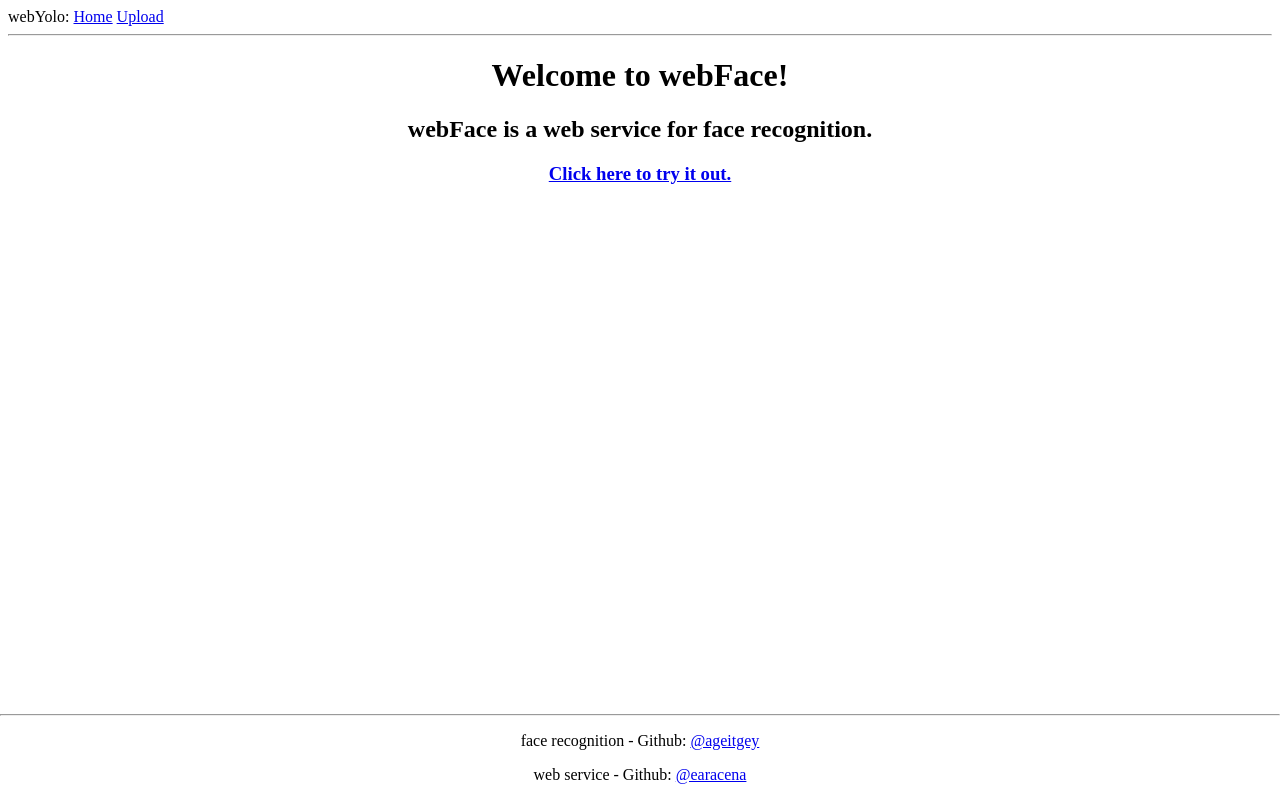
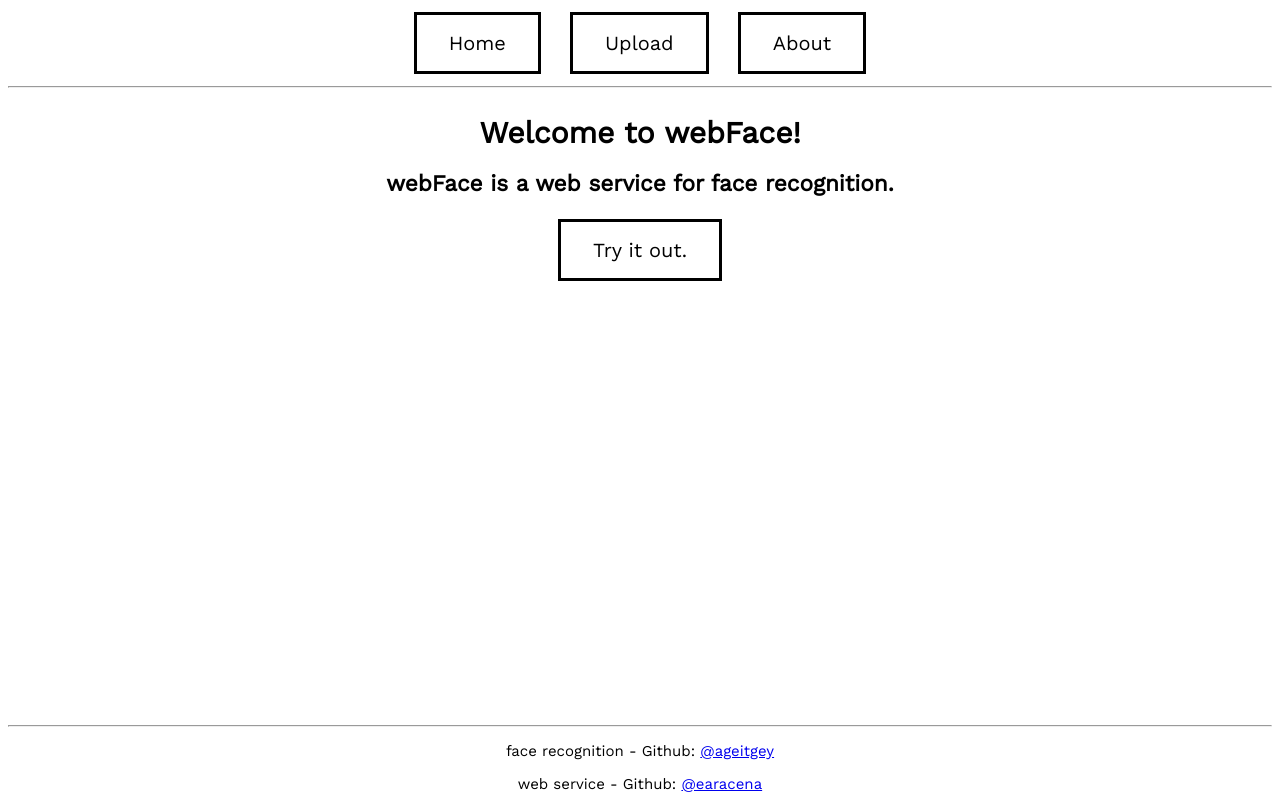
Before and after one commit to earacena/webface, a Flask app: page / in a window 1280 px wide. Before the commit the page ends 784 px from the top, so only its background shows below. Run offline with Flask 2, Linux system fonts and the light colour scheme.

Commit message:
Added CSS buttons. Changed ID generation to include extensions so users can view images in new tabs or download the results. Added web font from Google Fonts. Added about page.

```diff
--- a/app/face_detect.py
+++ b/app/face_detect.py
@@ -26,7 +26,8 @@ def recognize(filename):
         print("[...] Face located: Top: {}, Left: {}, Bottom: {}, Right: {}".format(              top, left, bottom, right))
         draw.rectangle(((left, top),(right, bottom)), outline="white")
 
+    filename = filename.split('.')[0]
     source_image.save(os.getcwd() + "/app/uploaded-images/results/" + filename +
-                      "_result", "JPEG")
+                      "_result.jpg", "JPEG")
 
-    return filename + "_result"
+    return filename.split('.')[0] + "_result.jpg"
--- a/app/routes.py
+++ b/app/routes.py
@@ -25,7 +25,7 @@ def upload():
     def generate_random_id():
         # generate 15 random characters, lower case and numbers, (26+10)^15 possible
         chars = string.ascii_lowercase + string.ascii_uppercase + string.digits
-        return ''.join(random.choice(chars) for _ in range(15))
+        return ''.join(random.choice(chars) for _ in range(15)) + ".jpg"
 
     form = PhotoForm()
     if form.validate_on_submit():
@@ -67,3 +67,7 @@ def detect(filename):
     return render_template("detect.html", title= "Results", filename=filename,
                             filepath=filepath, results_filename=predictions_filename,
                             results_filepath=results_filepath)
+
+@app.route("/about")
+def about():
+    return render_template("about.html", title="About")
--- a/app/static/css/footer.css
+++ /dev/null
@@ -1,3 +0,0 @@
-footer {
-    margin-top: auto;
-}
--- a/app/templates/base.html
+++ b/app/templates/base.html
@@ -1,6 +1,63 @@
 
 <html>
+    <style>
+        html, body {
+            height: 100%;
+
+        }
+        body {
+            font-family: 'Work Sans', serif;
+            font-size: 15px;
+            display: flex;
+            flex-direction: column;
+        }
+        .content {
+            flex: 1 0 auto;
+        }
+        .footer {
+            flex-shrink: 0;
+        }
+        img {
+            max-width: 100%;
+            height: auto;
+        }
+        .button {
+            background-color: black;
+            border: none;
+            color: white;
+            padding: 16px 32px;
+            text-align: center;
+            text-decoration: none;
+            display: inline-block;
+            font-family: 'Work Sans', serif;
+            font-size: 20px;
+            margin: 4px 12px;
+            transition-duration: 0.4s;
+            cursor: pointer;
+        }
+        .button1 {
+            background-color: white;
+            color: black;
+            border: 3px solid black;
+        }
+        .button2 {
+            padding: 10px 20px;
+            font-size: 20px;
+        }
+        .button:hover {
+            background-color: black;
+            border-radius: 4px 4px 4px 4px;
+            color: white;
+        }
+        .v1 {
+            border-left: 3px solid gray;
+            height: 20px;
+        }
+
+    </style>
     <head>
+        <link rel="stylesheet" type="text/css" href="https://fonts.googleapis.com/css?family=Work+Sans">
+
         {% if title %}
         <title>{{ title }} - webFace</title>
         {% else %}
@@ -9,27 +66,22 @@
     </head>
     <body>
         <div>
-            webYolo:
-            <a href="/index">Home</a>
-            <a href="/upload">Upload</a>
+            <center>
+                <a class="button button1" href="/index">Home</a>
+                <a class="button button1" href="/upload">Upload</a>
+                <a class="button button1" href="/about">About</a>
+            </center>
+            <hr>
         </div>
-        <hr>
+        <div class="content">
         {% block content %}{% endblock %}
+        </div>
+        <footer class="footer">
+            <hr>
+            <center>
+                <p> face recognition - Github: <a href="https://github.com/ageitgey/face_recognition">@ageitgey</a>
+                <p> web service      - Github: <a href="https://github.com/earacena">@earacena</a>
+            </center>
+        </footer>
     </body>
-<style>
-.footer {
-    position: fixed;
-    left: 0;
-    bottom: 0;
-    width: 100%;
-    text-align: center;
-}
-</style>
-
-
-    <div class="footer">
-        <hr>
-        <p> face recognition - Github: <a href="https://github.com/ageitgey/face_recognition">@ageitgey</a>
-        <p> web service      - Github: <a href="https://github.com/earacena">@earacena</a>
-    </div>
 </html>
--- a/app/templates/index.html
+++ b/app/templates/index.html
@@ -4,6 +4,10 @@
     <center>
         <h1>Welcome to webFace!</h1>
         <h2>webFace is a web service for face recognition.</h2>
-        <h3><a href="/upload">Click here to try it out.</a></h3>
+        <a href = "/upload" class="button button1" style="vertical-align:middle">
+            <span>
+                Try it out.
+            </span>
+        </a>
     </center>
 {% endblock %}
```
Also changed, not shown: app/templates/about.html (added, +10 -0 lines).
